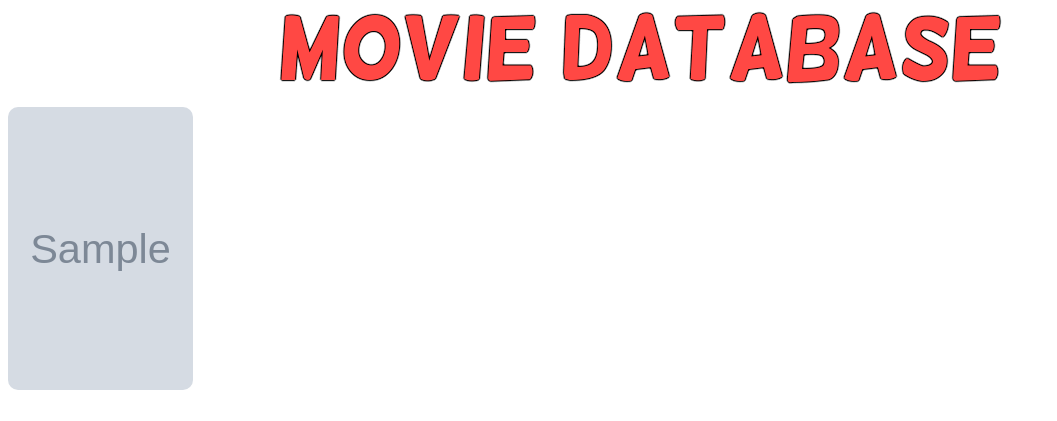
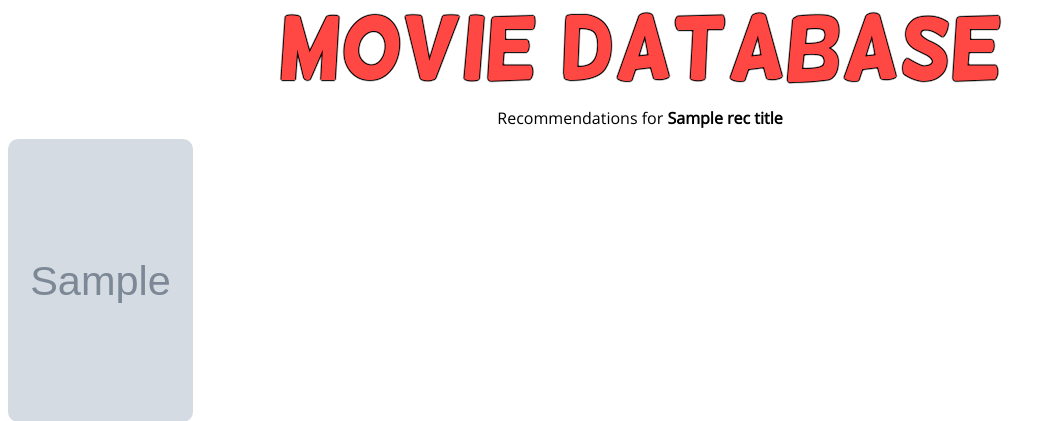
Before and after one commit to pncnmnp/Movie-Recommendation, a Flask app: template flask/templates/recommendations.html in a window 1280 px wide. Shown: the top 421 px of the page, without its empty margins (0-1057 px from the left). Run offline with Flask 2, Linux system fonts and the light colour scheme; the template is opened without the code that fills it: most values are stand-ins (such as "Sample title", 1, 10 or a date in 2020); grey boxes marked "Sample" are stand-in pictures.

Commit message:
Updated content_based to find closest match of the input title Added IMDB link to the web-interface

```diff
--- a/content_based.py
+++ b/content_based.py
@@ -8,6 +8,7 @@ from file_paths import *
 from numpy import argsort
 from ast import literal_eval
 from os.path import isfile
+from difflib import get_close_matches
 import sys
 
 SCAN_SIZE = 30
@@ -19,6 +20,7 @@ CAST_WT = 1
 class ContentBased:
 	def __init__(self):
 		self.md_credits = pd.read_csv(PATH_CREDITS)
+		self.changed_title = str() # used in case Levenstein distance matches a value close to another string
 
 	def make_desc(self, df):
 		"""
@@ -124,7 +126,12 @@ class ContentBased:
 		try:
 			return df.index[df["title"] == title][0]
 		except:
-			raise ValueError("No film : " + title + " found!")
+			try:
+				title = (get_close_matches(title, [movie for movie in df["title"].tolist()])[0])
+				self.changed_title = title
+				return df.index[df["title"] == title][0]
+			except:
+				raise ValueError("No film : " + title + " found!")
 
 	def recommend(
 		self, title, limit, critics=False, full_search=False, use_pickle=True, keywords_and_desc=False
--- a/flask/static/common_styles.css
+++ b/flask/static/common_styles.css
@@ -110,3 +110,13 @@ img {
 .container {
 	position: relative;
 }
+
+.recommend-for {
+	text-align: center;
+	font-size: 16px;
+	padding-bottom: 10px;
+}
+
+.recommend-for > span {
+	font-weight: bold;
+}
--- a/flask/templates/meta.html
+++ b/flask/templates/meta.html
@@ -29,6 +29,7 @@
 				<div class="actors">
 					<span class="meta-attr">Actors: </span>{{ cast|join(', ') }}
 				</div>
+				<div class="imdb_id"><span class="meta-attr"><a href="{{ imdb_id }}">IMDB Link</a></span></div>
 				<div class="overview">{{ overview }}</div>
 				<div class="rec-movies">
 					<span class="meta-attr">Similar Movies: </span>
--- a/flask/templates/recommendations.html
+++ b/flask/templates/recommendations.html
@@ -12,6 +12,7 @@
 
 	<body>
 		<img src="{{ url_for('static', filename='images/logo-homepage.png') }}" class="homepage-logo">
+		<div class="recommend-for">Recommendations for <span>{{ rec_title }}</span></div>
 		<div class="recommendations">
 			<div class="row">
 			{% for title in titles %}
--- a/server.py
+++ b/server.py
@@ -9,13 +9,15 @@ from ast import literal_eval
 app = Flask(__name__, template_folder="./flask/templates/", static_folder="./flask/static/")
 
 DEFAULT_LIMIT = 14
+IMDB_ID_LEN = 7
 
-def get_meta(title):
+def get_meta(title, m_id):
 	rec = Recommendation()
 	rec.filter_genres()
 	rec.filter_productions()
 	df_movies = rec.md
 	df_credits = pd.read_csv(PATH_CREDITS)
+	df_imdb_link = pd.read_csv(PATH_MOVIELENS_TO_TMDB)
 	attributes = ["id", "original_title", "genres", "homepage",
 					"overview", "release_date", "production_companies",
 					"runtime", "tagline", "vote_average", "vote_count"]
@@ -25,21 +27,32 @@ def get_meta(title):
 	df_crew = df_credits.iloc[df_credits.index[df_credits["title"] == title][0]][["cast", "crew"]]
 	cast = [cast["name"] for cast in literal_eval(df_crew["cast"])[0:5]]
 	crew = [crew["name"] for crew in literal_eval(df_crew["crew"]) if crew["job"] in ["Director"]]
+	try:
+		imdb_link = str(df_imdb_link.iloc[df_imdb_link.index[df_imdb_link["tmdbId"] == int(m_id)][0]]["imdbId"])[:-2]
+		imdb_link = ("https://www.imdb.com/title/tt" + "0"*(IMDB_ID_LEN - len(imdb_link)) + imdb_link)
+	except:
+		imdb_link = "https://www.imdb.com/search/title/?title=" + title
 
-	return df_title, cast, crew
+	return df_title, cast, crew, imdb_link
 
 @app.route('/', methods=["GET"])
 def home():
 	if "recommend" in request.args:
 		title = request.args["recommend"]
 		rec = ContentBased()
+		did_you_mean = False
 		df = rec.recommend(title, DEFAULT_LIMIT, full_search=True, keywords_and_desc=False, critics=False)
 		poster_paths = get_poster_paths(df["id"].tolist(), df["original_title"].tolist())
+		if rec.changed_title != title:
+			did_you_mean = True
+
 		return render_template('recommendations.html',
 								titles=df["original_title"].tolist(),
 								images=poster_paths,
 								votes=df["vote_average"].tolist(),
-								m_id=df["id"].tolist())
+								m_id=df["id"].tolist(),
+								rec_title=rec.changed_title,
+								did_you_mean=did_you_mean)
 	else:
 		return render_template('homepage.html')
 
@@ -48,7 +61,7 @@ def movie_meta():
 	if "title" in request.args:
 		title = request.args["title"]
 		m_id = request.args["id"]
-		df_meta = get_meta(title)
+		df_meta = get_meta(title, m_id)
 		poster_path = get_poster_paths([int(m_id)], [title])[title]
 
 		rec = ContentBased()
@@ -71,7 +84,8 @@ def movie_meta():
 								poster_path=poster_path,
 								rec_posters=rec_poster_paths,
 								rec_titles=df_rec["original_title"].tolist(),
-								rec_m_ids=df_rec["id"].tolist())
+								rec_m_ids=df_rec["id"].tolist(),
+								imdb_id=df_meta[3])
 	else:
 		abort(404)
 
```
Also changed, not shown: flask/static/meta_style.css (+9 -0 lines).
